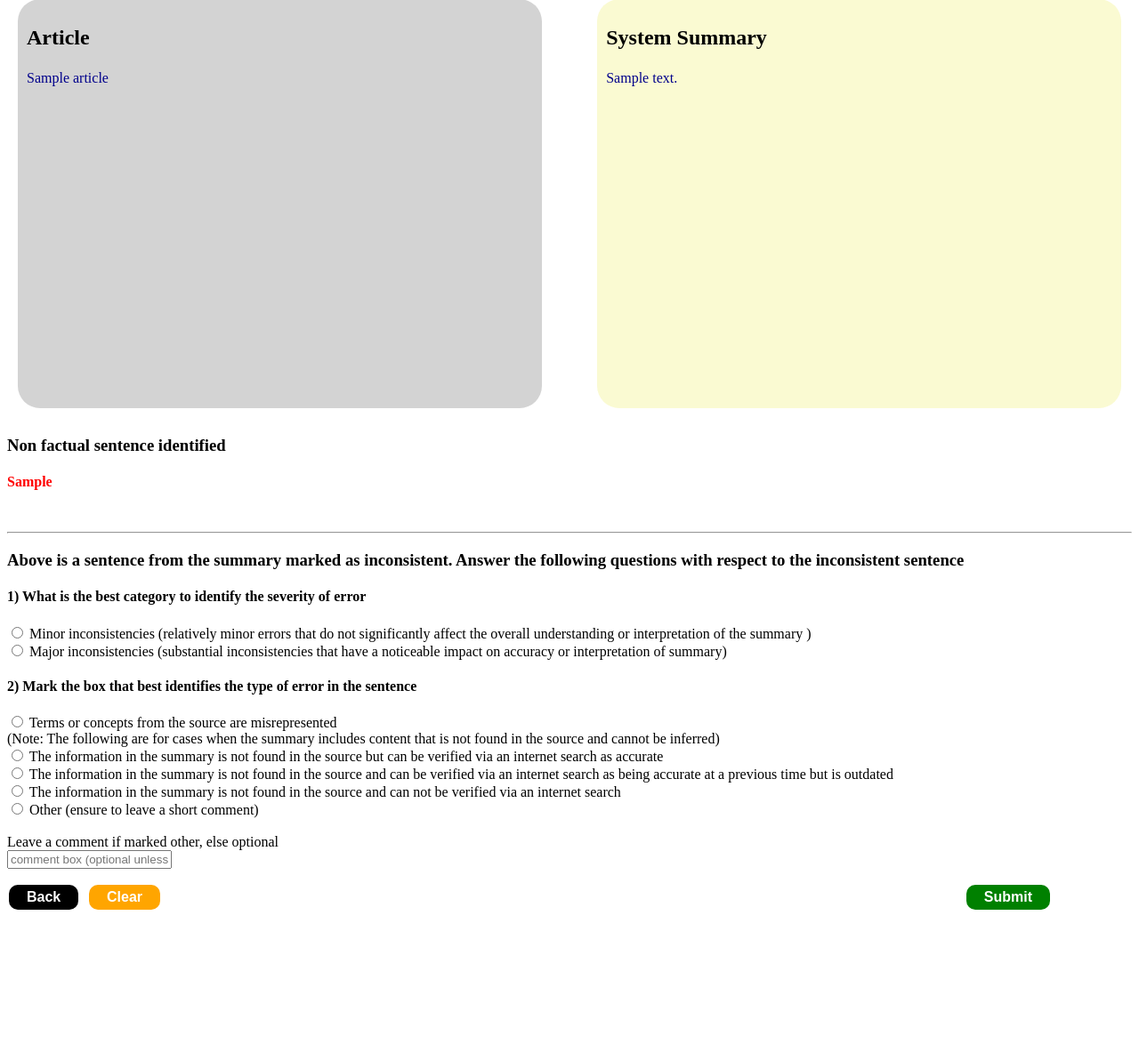
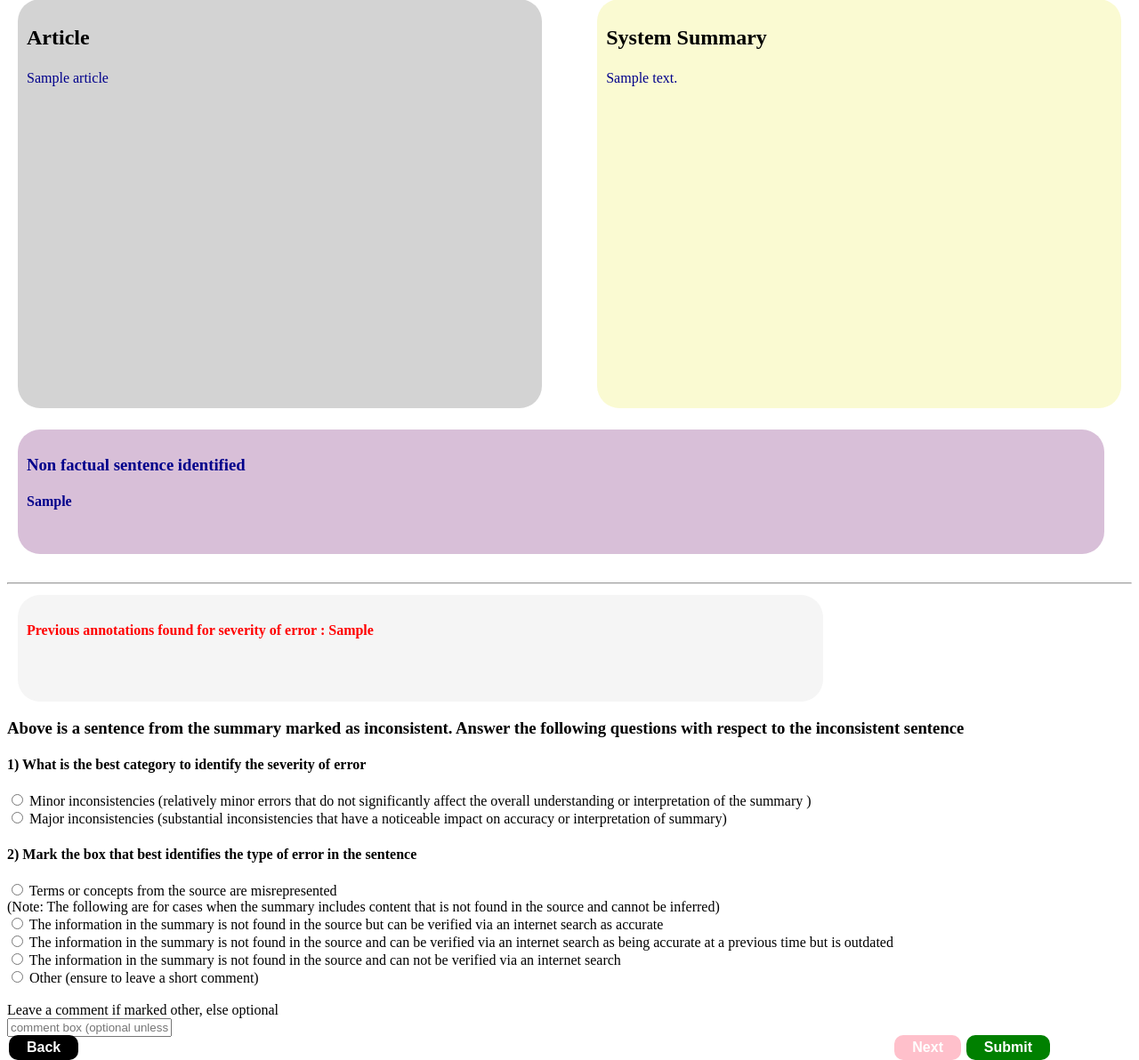
Before and after one commit to sanjanaramprasad/llm_summary_annotation, a Flask app: template templates/annotate_categories.html in a window 1280 px wide. Shown: the part 57-1249 px from the top of the page at 89% size. Before the commit the page ends 1080 px from the top, so only its background shows below. Run offline with Flask 3, Linux system fonts and the light colour scheme; the template is opened without the code that fills it: most values are stand-ins (such as "Sample title", 1, 10 or a date in 2020); parts of the project's set-up code (start-up, migrations or seed data) failed here and were passed over.

Commit message:
annotate categories

```diff
--- a/templates/annotate_categories.html
+++ b/templates/annotate_categories.html
@@ -26,6 +26,19 @@
 			position: absolute;
 			right: 100px;
 			background-color: green;
+			color: white;
+			padding: 5px 20px;
+			border: none;
+			border-radius: 10px;
+			font-size: 16px;
+			font-weight: bold;
+			cursor: pointer;
+		}
+
+    #next-button {
+			position: absolute;
+			right: 200px;
+			background-color: pink;
 			color: white;
 			padding: 5px 20px;
 			border: none;
@@ -102,6 +115,59 @@
           });
         });
       });
+
+      function setFieldsRequired(required) {
+    document.getElementById("myForm").addEventListener("submit", function(event) {
+      // var inaccuracy_severity_previous = "{{inaccuracy_severity}}";
+      // var error_category_previous = "{{error_category}}";
+
+      var severityInput = document.getElementsByName("severity");
+      var isSeveritySelected = false;
+      // alert(severityInput.length)
+      for (var i = 0; i < severityInput.length; i++) {
+        if (severityInput[i].checked) {
+          isSeveritySelected = true;
+          // alert(severityInput[i])
+          break;
+        }
+      }
+
+      // alert(isSeveritySelected);
+      var errortypeInput = document.getElementsByName("error_type");
+      var isErrortypeSelected = false;
+      for (var i = 0; i < errortypeInput.length; i++) {
+        if (errortypeInput[i].checked) {
+          isErrortypeSelected = true;
+          // alert(severityInput[i])
+          break;
+        }
+      }
+
+      // alert(inaccuracy_severity_previous );
+
+      if (required && (!isSeveritySelected || !isErrortypeSelected)) {
+        alert("Please mark the choices in the questions");
+          event.preventDefault(); // Prevent form submission if required fields are not filled
+
+        }
+
+      // else if (required && (!isSeveritySelected)) {
+      //     event.preventDefault(); // Prevent form submission if required fields are not filled
+      //     alert("Please mark the question about error severity");
+      //   }
+
+      // else if (required && (!isErrortypeSelected)) {
+      //     event.preventDefault(); // Prevent form submission if required fields are not filled
+      //     alert("Please mark the question about error type");
+      //   }
+
+
+
+      // alert(severityInput.value)
+
+    });
+  }
+
     </script>
   </head>
 
@@ -130,14 +196,35 @@
         <p style ="color: darkblue; line-height: 1.5;">{{ summary }}</p>
     </div>
 </div>
-<h3 style="color:black"> Non factual sentence identified </h3>
-    <h4 style="color:red"> {{nonfactual_sentence}}</h4>
-<br/>
-<hr>
- <div id=".container">
+
+<div id="nonfactual_sentence" style="width:95%; height:120px;overflow:auto;background-color:thistle;border: 15px lightgreyn;padding: 10px;margin: 12px; border-radius: 25px;">
+  <h3 style="color:darkblue"> Non factual sentence identified </h3>
+    <h4 style="color:darkblue"> {{nonfactual_sentence}}</h4>
+</div>
 
 
-  <form action="/save_annotation" method="post">
+ <div id=".container" style="position: relative;top: 20px;">
+  <hr>
+
+  <form action="/save_annotation" method="post" id = "myForm">
+
+
+        <!-- {% if inaccuracy_severity %}
+          <h3 style = "color:green"> Previous annotations found for severity of error : </h3>
+          {{inaccuracy_severity}}
+        {% endif %} -->
+
+        {% if inaccuracy_severity or error_category %}
+        <div id="previous_labels" style="width:70%; height:100px;overflow:auto;background-color:whitesmoke;border: 15px black;padding: 10px;margin: 12px; border-radius: 25px;">
+          {% if inaccuracy_severity %}
+            <h4 style = "color:red"> Previous annotations found for severity of error :  {{inaccuracy_severity}}</h4>
+          {% endif %}
+          {% if error_category %}
+            <h4 style = "color:red"> Previous annotations found for category of error : {{error_category}}</h4>
+          {% endif %}
+        {% endif %}
+
+        </div>
 
 
         <h3> Above is a sentence from the summary marked as inconsistent. Answer the following questions with respect to the inconsistent sentence</h3>
@@ -145,18 +232,18 @@
 
         <h4> 1) What is the best category to identify the severity of error</h4>
 
-        <input type="radio" name = "severity" value = "minor" required> Minor inconsistencies (relatively minor errors that do not significantly affect the overall understanding or interpretation of the summary
+        <input type="radio" name = "severity" value = "minor" > Minor inconsistencies (relatively minor errors that do not significantly affect the overall understanding or interpretation of the summary
         ) </input> <br>
-        <input type="radio" name = "severity" value = "major" required> Major inconsistencies (substantial inconsistencies that have a noticeable impact on accuracy or interpretation of summary)  </input> <br>
+        <input type="radio" name = "severity" value = "major" > Major inconsistencies (substantial inconsistencies that have a noticeable impact on accuracy or interpretation of summary)  </input> <br>
 
         <h4> 2) Mark the box that best identifies the type of error in the sentence </h4>
         <input type="radio" name = "error_type" value = "intrinsic"> Terms or concepts from the source are misrepresented </input> <br>
 
         (Note: The following are for cases when the summary includes content that is not found in the source and cannot be inferred) <br>
-        <input type="radio" name = "error_type" value = "extrinsic_factual" required> The information in the summary is not found in the source but can be verified via an internet search as accurate  </input> <br>
-        <input type="radio" name = "error_type" value = "extrinsic_factual_outdated" required> The information in the summary is not found in the source and can be verified via an internet search as being accurate at a previous time but is outdated  </input> <br>
-        <input type="radio" name = "error_type" value = "extrinsic_nonfactual" required> The information in the summary is not found in the source and can not be verified via an internet search </input> <br>
-        <input type="radio" name = "error_type" value = "other" required> Other (ensure to leave a short comment) </input> <br><br>
+        <input type="radio" name = "error_type" value = "extrinsic_factual" > The information in the summary is not found in the source but can be verified via an internet search as accurate  </input> <br>
+        <input type="radio" name = "error_type" value = "extrinsic_factual_outdated" > The information in the summary is not found in the source and can be verified via an internet search as being accurate at a previous time but is outdated  </input> <br>
+        <input type="radio" name = "error_type" value = "extrinsic_nonfactual" > The information in the summary is not found in the source and can not be verified via an internet search </input> <br>
+        <input type="radio" name = "error_type" value = "other" > Other (ensure to leave a short comment) </input> <br><br>
 
         Leave a comment if marked other, else optional <br>
         <input type = "text" name="comments" placeholder="comment box (optional unless marked other above)">
@@ -168,15 +255,18 @@
         <input name="nonfactual_sentence" value="{{nonfactual_sentence}}" type=hidden>
         <input name="summary" value="{{summary}}" type=hidden>
         <input name="article" value="{{article}}" type=hidden>
+        <input name="inaccuracy_severity_previous" value="{{inaccuracy_severity}}" type=hidden>
+        <input name="error_category_previous" value="{{error_category}}" type=hidden>
 
         <br>
         <br>
 
 </div>
 
-<button id="clear-button" name = "button" value = "clear">Clear</button>
-<button id="submit-button" name = "button" value = "submit"> Submit</button>
-<button id="black-button" name = "button" value = "back">Back</button>
+<!-- <button id="clear-button" name = "button" value = "clear"  onclick="setFieldsRequired(false)">Clear</button> -->
+<button id="submit-button" name = "button" value = "submit" type = "submit" onclick="setFieldsRequired(true)"> Submit</button>
+<button id="next-button" name = "button" value = "next" onclick="setFieldsRequired(false)"> Next</button>
+<button id="black-button" name = "button" value = "back" onclick="setFieldsRequired(false)">Back</button>
 
 
 
```
Also changed, not shown: app_error_categories.py (+49 -8 lines).
